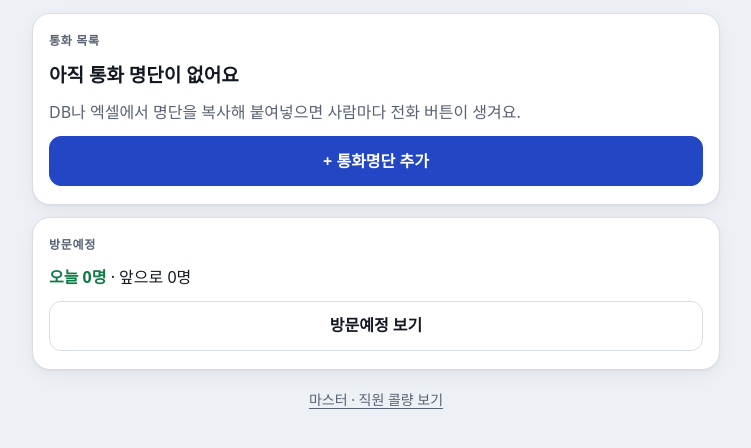
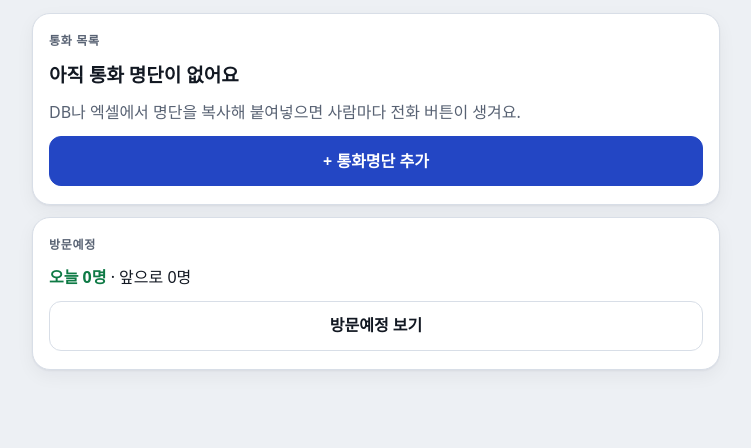
Before and after one commit to minseo0158/ALTIERO, a plain HTML site: page index.html in a window 1280 px wide. Shown: the part 106-554 px from the top of the page, without its empty margins (264-1015 px from the left). Drawn offline with Linux system fonts and the light colour scheme; a web font is replaced by a local one.

Commit message:
Add files via upload

```diff
--- a/index.html
+++ b/index.html
@@ -1134,7 +1134,7 @@ function renderHome(){
     '<button type="button" class="btn wide" data-go="visits">방문예정 보기</button></section>';
   if (has) h += '<button type="button" class="btn wide" data-act="import">+ 통화명단 추가</button>';
   h = myCountHTML() + h;
-  if (!T.joined) h += '<div class="homefoot"><button type="button" class="linkbtn" data-go="team">마스터 · 직원 콜량 보기</button></div>';
+  if (T.pw && !T.joined) h += '<div class="homefoot"><button type="button" class="linkbtn" data-go="team">마스터 · 직원 콜량 보기</button></div>';
   $('#homeBody').innerHTML = h;
 }
 function route(){ var h = (location.hash || '').replace('#', ''); return h === 'calls' || h === 'visits' || h === 'team' ? h : 'home'; }
```
